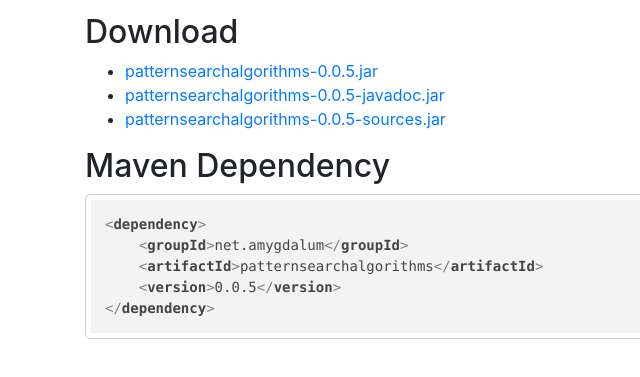
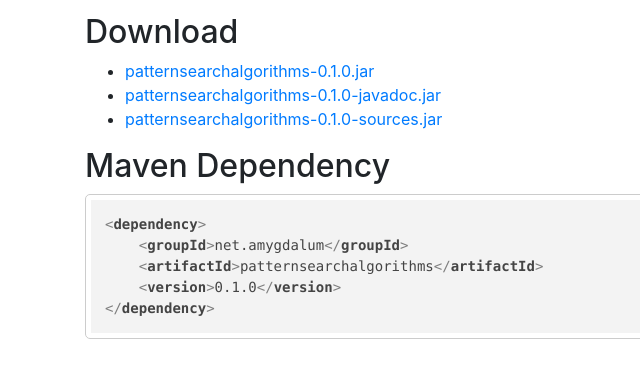
Before and after one commit to almondtools/patternsearchalgorithms, a plain HTML site: page download.html in a window 1280 px wide. Shown: the part 171-548 px from the top of the page, 0-640 px from the left. Drawn offline with nearby package versions, Linux system fonts and the light colour scheme.

Commit message:
new release

```diff
--- a/download.html
+++ b/download.html
@@ -49,14 +49,14 @@
               <section>
               <h2>Download</h2>
           <ul>
-                  <li>  <a href="http://search.maven.org/remotecontent?filepath=net/amygdalum/patternsearchalgorithms/0.0.5/patternsearchalgorithms-0.0.5.jar">
-    patternsearchalgorithms-0.0.5.jar
+                  <li>  <a href="http://search.maven.org/remotecontent?filepath=net/amygdalum/patternsearchalgorithms/0.1.0/patternsearchalgorithms-0.1.0.jar">
+    patternsearchalgorithms-0.1.0.jar
   </a></li>
-              <li>  <a href="http://search.maven.org/remotecontent?filepath=net/amygdalum/patternsearchalgorithms/0.0.5/patternsearchalgorithms-0.0.5-javadoc.jar">
-    patternsearchalgorithms-0.0.5-javadoc.jar
+              <li>  <a href="http://search.maven.org/remotecontent?filepath=net/amygdalum/patternsearchalgorithms/0.1.0/patternsearchalgorithms-0.1.0-javadoc.jar">
+    patternsearchalgorithms-0.1.0-javadoc.jar
   </a></li>
-              <li>  <a href="http://search.maven.org/remotecontent?filepath=net/amygdalum/patternsearchalgorithms/0.0.5/patternsearchalgorithms-0.0.5-sources.jar">
-    patternsearchalgorithms-0.0.5-sources.jar
+              <li>  <a href="http://search.maven.org/remotecontent?filepath=net/amygdalum/patternsearchalgorithms/0.1.0/patternsearchalgorithms-0.1.0-sources.jar">
+    patternsearchalgorithms-0.1.0-sources.jar
   </a></li>
   </ul>
   </section>
@@ -66,7 +66,7 @@
       <pre><code class="xml">&lt;dependency&gt;
     &lt;groupId&gt;net.amygdalum&lt;/groupId&gt;
     &lt;artifactId&gt;patternsearchalgorithms&lt;/artifactId&gt;
-    &lt;version&gt;0.0.5&lt;/version&gt;
+    &lt;version&gt;0.1.0&lt;/version&gt;
 &lt;/dependency&gt;</code></pre>
   </div>
   </section>
```
